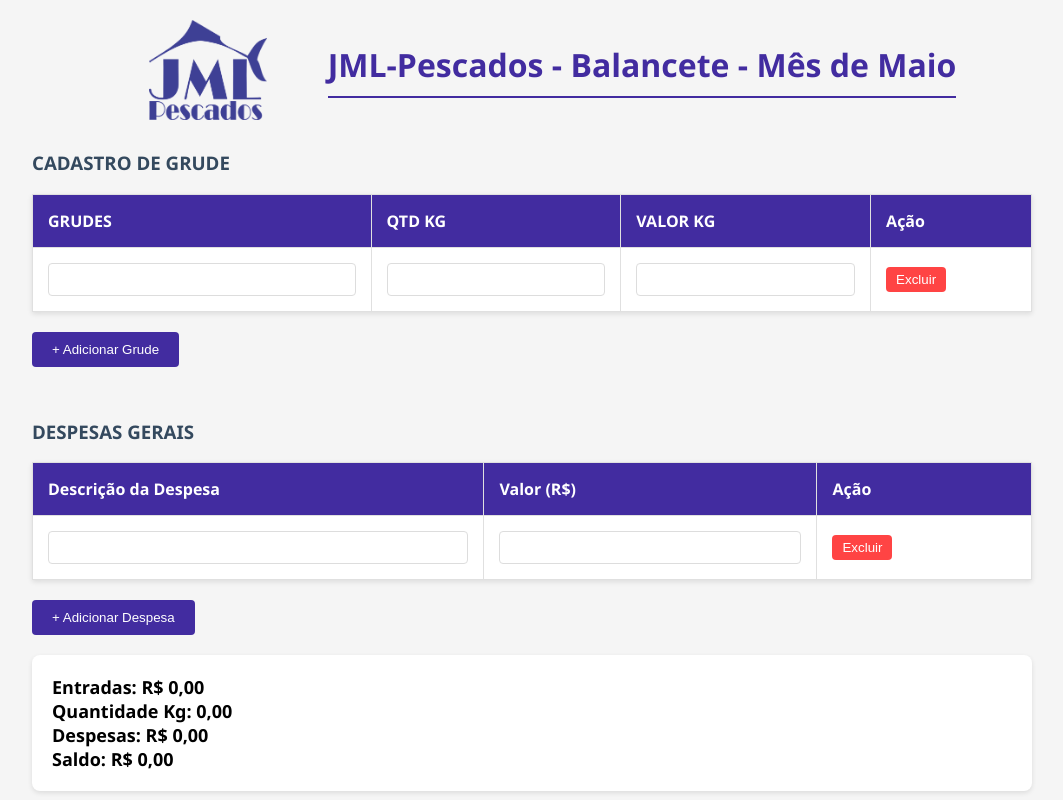
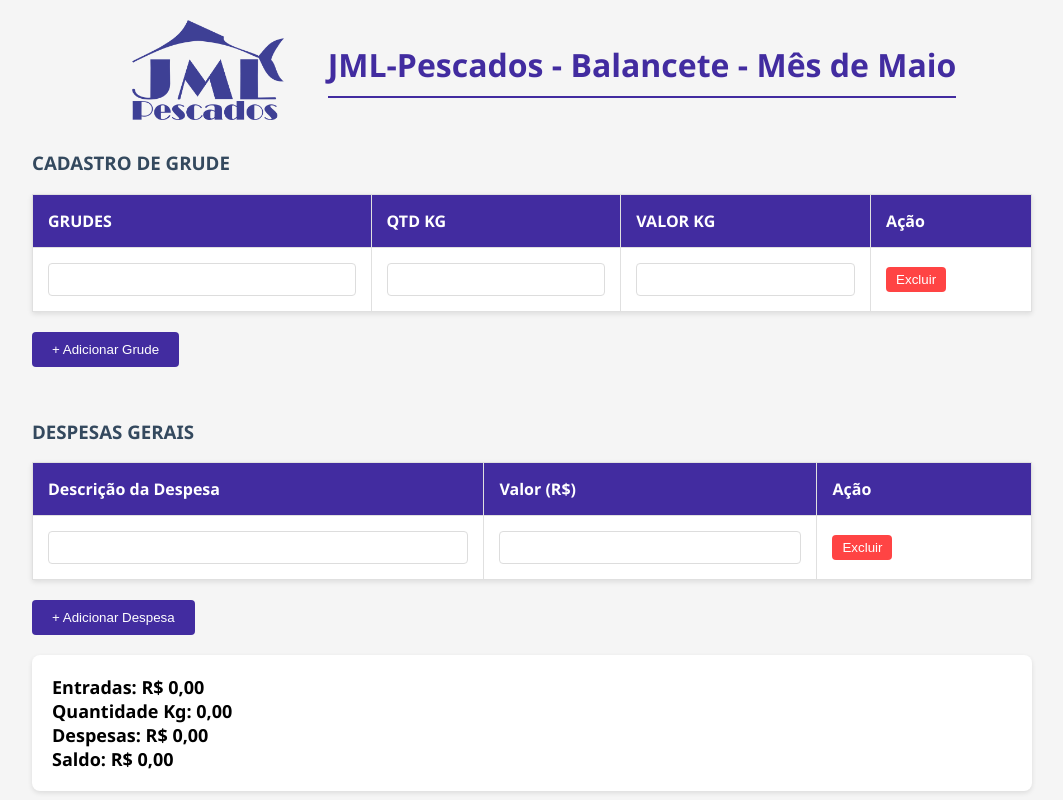
Before and after one commit to henriqueferreira-ofc/jmlpescados, a plain HTML site: page index.html in a window 1280 px wide. Shown: the top 800 px of the page, without its empty margins (108-1171 px from the left). Drawn offline with nearby package versions, Linux system fonts and the light colour scheme.

Commit message:
update logo

```diff
--- a/index.html
+++ b/index.html
@@ -12,7 +12,7 @@
 <body onload="updateMonth()">
 
   <div class="header">
-    <img src="public/celso.png" alt="Logo IBADEB" class="logo">
+    <img src="public/logojml.png" alt="Logo IBADEB" class="logo">
     <h1>JML-Pescados - Balancete - Mês de <span id="currentMonth"></span></h1>
   </div>
 
```
